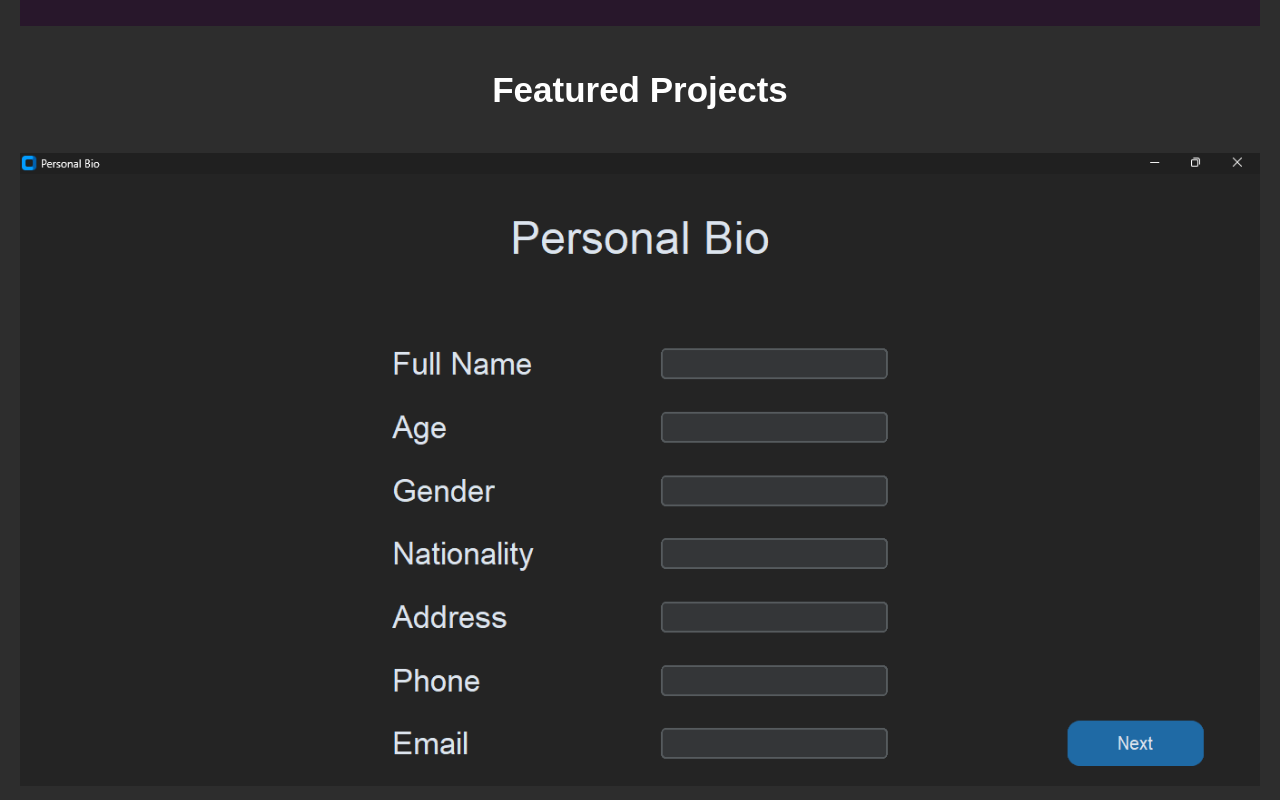
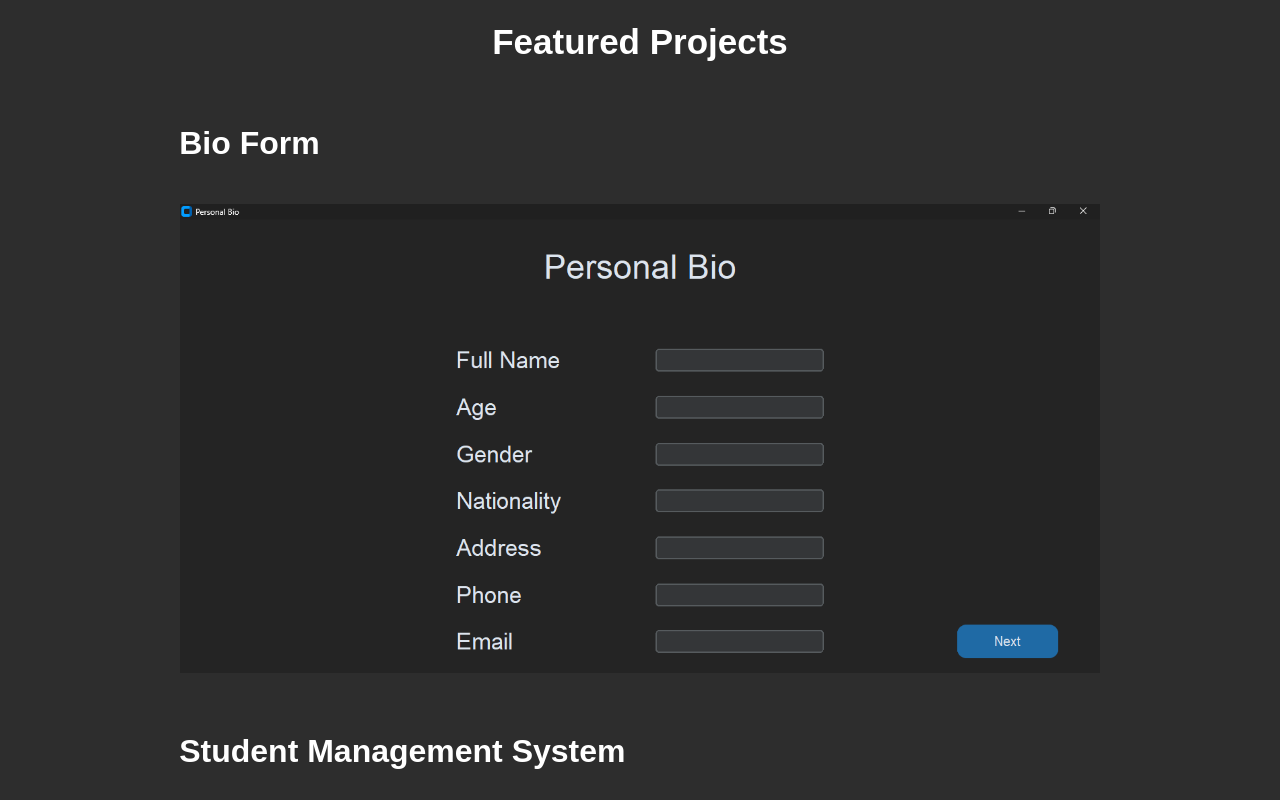
Before and after one commit to NDesB/Des-Forge, a website: page index.html in a window 1280 px wide. Shown: the part 1000-1800 px from the top of the page. Drawn offline with Linux system fonts and the light colour scheme.

Commit message:
Add files via upload

```diff
--- a/index.html
+++ b/index.html
@@ -37,11 +37,16 @@
     <h1 class="title">
         Featured Games
     </h1>
+    <br>
+    <h1 class="homepagetitle">Tic-Tac-Toe</h1>
     <img class="homepageimg" src="assets/images/tictactoe/Tic-Tac-Toe%201.png" alt="">
-    <h1 class="title">
-        Featured Projects
-    </h1>
+    <br>
+    <h1 class="title">Featured Projects</h1>
+    <br>
+    <h1 class="homepagetitle">Bio Form</h1>
     <img class="homepageimg" src="assets/images/bioform/Bio%20Form.png" alt="" >
+    <br>
+    <h1 class="homepagetitle">Student Management System</h1>
     <img class="homepageimg" src="assets/images/studentmanagementsystem/Student%20Management%20System%201.png" alt="">
 </main>
 
--- a/style.css
+++ b/style.css
@@ -56,8 +56,12 @@ p {
     display: block;
     margin: auto;
     padding: 20px;
-    max-width: 100%;
+    max-width: 75%;
     height: auto;
+}
+
+.homepagetitle {
+    margin-left: 14%;
 }
 
 /* Games & Other Projects Tab */
```
